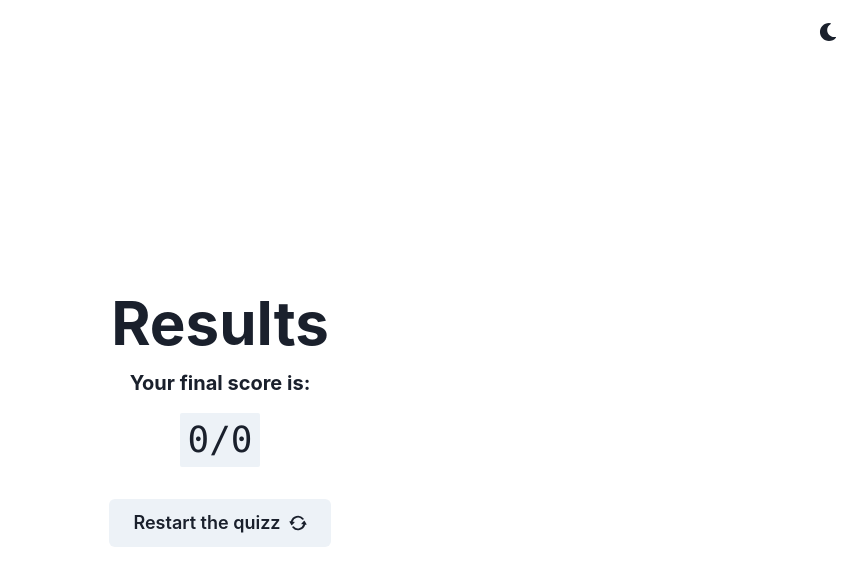
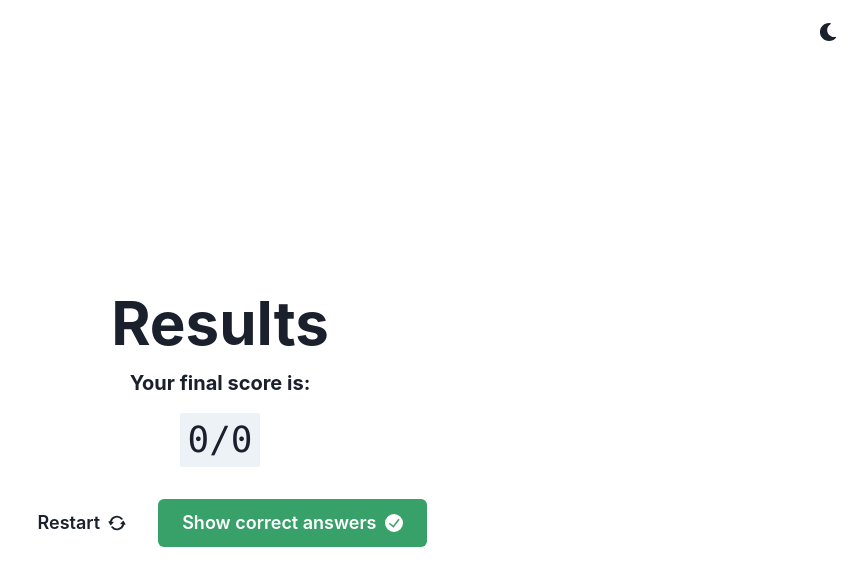
Before and after one commit to AntoineC-dev/trivia-quizz, a React (Create React App) app: page /results in a window 1280 px wide. Shown: the top 586 px of the page, without its empty margins (420-1280 px from the left). Built offline with nearby package versions, Linux system fonts and the light colour scheme.

Commit message:
Add Show correct answers button

```diff
--- a/src/pages/Results.tsx
+++ b/src/pages/Results.tsx
@@ -1,13 +1,18 @@
 import * as React from "react";
-import { RepeatIcon } from "@chakra-ui/icons";
-import { Code, Heading, VStack } from "@chakra-ui/react";
+import { CheckCircleIcon, RepeatIcon } from "@chakra-ui/icons";
+import { ButtonGroup, Code, Heading, VStack } from "@chakra-ui/react";
 import { RouterButton } from "../components";
-import { useQuestionsCount, useScore } from "../controllers";
+import { useQuestionsCount, useScore, useSetQuizzStatus } from "../controllers";
 import { ROUTES } from "../navigation";
+import { To } from "react-router-dom";
 
 export const Results = () => {
   const score = useScore();
   const questionsCount = useQuestionsCount();
+  const setQuizzStatus = useSetQuizzStatus();
+  React.useEffect(() => {
+    setQuizzStatus("completed");
+  }, [setQuizzStatus]);
   return (
     <VStack spacing={8} w="100%" maxW="lg" justifySelf="center">
       <VStack spacing={4}>
@@ -21,9 +26,14 @@ export const Results = () => {
           {score}/{questionsCount}
         </Code>
       </VStack>
-      <RouterButton to={ROUTES.home} size="lg" rightIcon={<RepeatIcon />}>
-        Restart the quizz
-      </RouterButton>
+      <ButtonGroup size="lg">
+        <RouterButton to={ROUTES.home} rightIcon={<RepeatIcon />} variant="ghost">
+          Restart
+        </RouterButton>
+        <RouterButton to={-1 as To} rightIcon={<CheckCircleIcon />} colorScheme="green">
+          Show correct answers
+        </RouterButton>
+      </ButtonGroup>
     </VStack>
   );
 };
```
